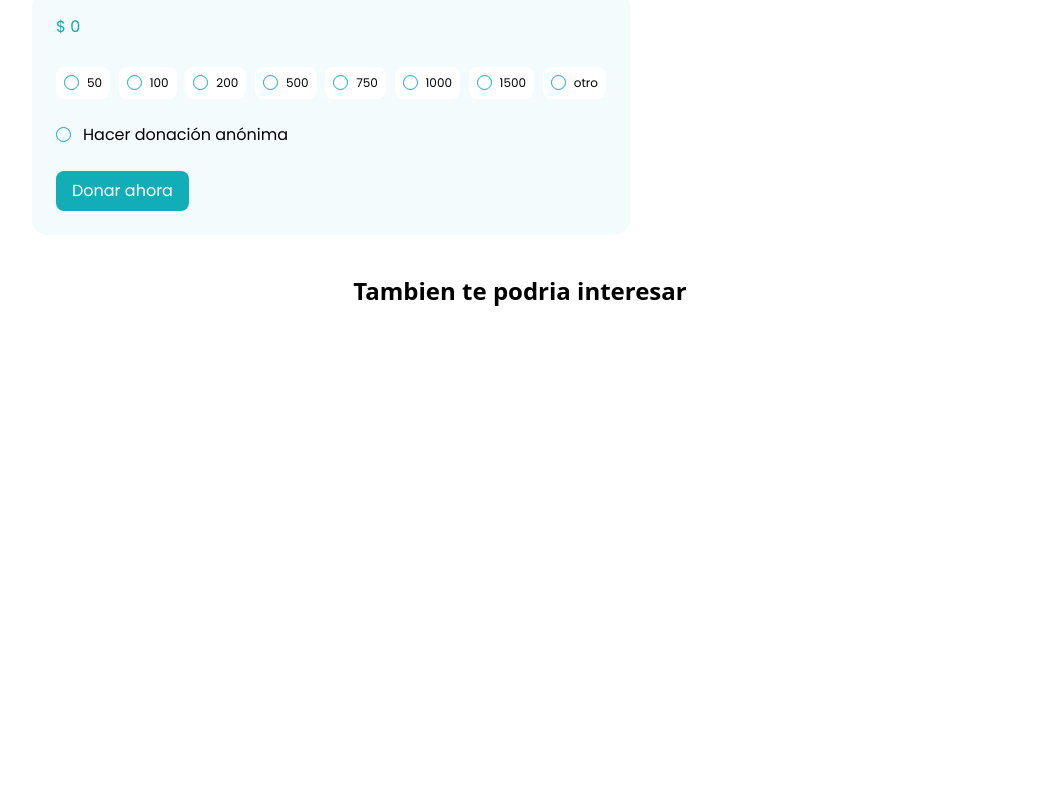
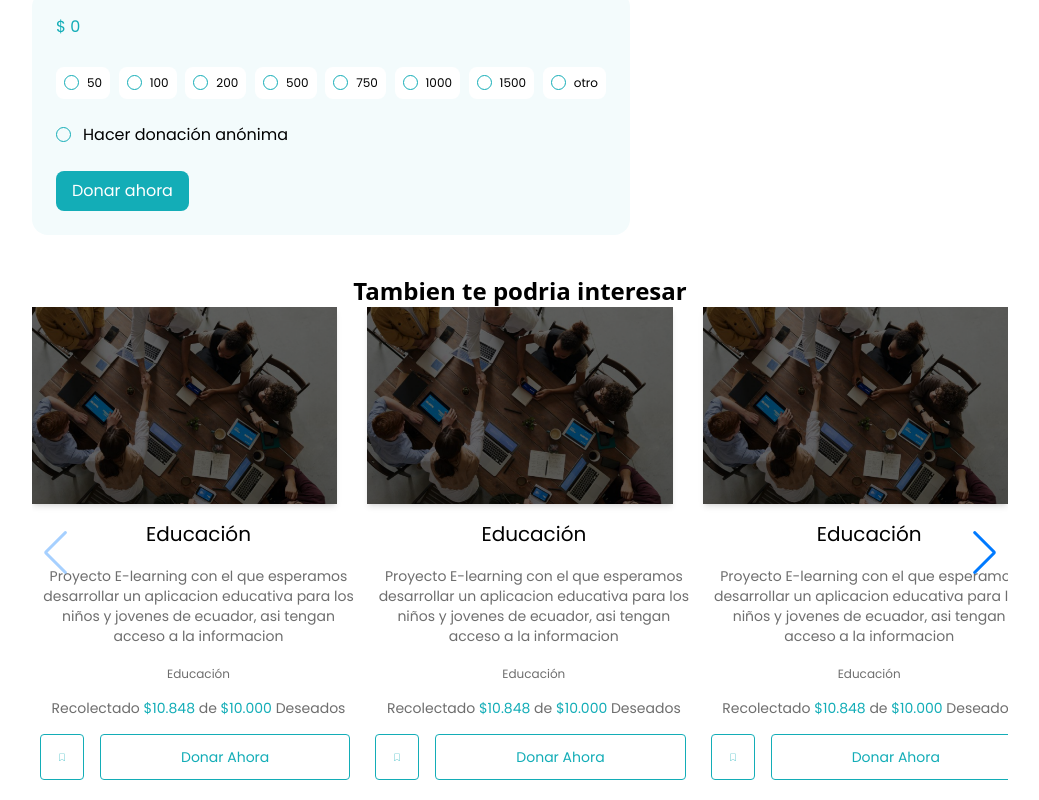
Before and after one commit to No-Country/s10-16-ft-node-react, a React (Vite) app in the folder frontend/: page /detail/1 in a window 1280 px wide. Shown: the part 968-1768 px from the top of the page, without its empty margins (120-1159 px from the left). Before the commit the page ends 1275 px from the top, so only its background shows below. Built offline with nearby package versions, Linux system fonts and the light colour scheme.

Commit message:
feat: update carousel cards

```diff
--- a/frontend/package.json
+++ b/frontend/package.json
@@ -18,6 +18,7 @@
 		"react-hook-form": "^7.45.4",
 		"react-icons": "^4.10.1",
 		"react-router-dom": "^6.15.0",
+		"swiper": "^10.2.0",
 		"zustand": "^4.4.1"
 	},
 	"devDependencies": {
--- a/frontend/src/components/CarouselCards.tsx
+++ b/frontend/src/components/CarouselCards.tsx
@@ -1,8 +1,100 @@
+import { Swiper, SwiperSlide } from 'swiper/react';
+
+// Import Swiper styles
+import 'swiper/css';
+import 'swiper/css/navigation';
+import 'swiper/css/pagination';
+
+// import required modules
+import { Navigation, FreeMode, Mousewheel, Keyboard } from 'swiper/modules';
+import { CardsHome } from './layout';
+import { BookmarkSimple } from '@phosphor-icons/react';
+import { home1 } from '../assets';
+
+type Cards  = {
+  img: string,
+  title: string,
+  text: string
+  subtitle: string
+};
 
 export const CarouselCards = () => {
+  const cards : Cards [] = [
+    {
+      img: home1,
+      title:'Educación',
+      text: 'Proyecto E-learning con el que esperamos desarrollar un aplicacion educativa para los niños y jovenes de ecuador, asi tengan acceso a la informacion',
+      subtitle: 'Educación',
+    },
+    {
+      img: home1,
+      title:'Educación',
+      text: 'Proyecto E-learning con el que esperamos desarrollar un aplicacion educativa para los niños y jovenes de ecuador, asi tengan acceso a la informacion',
+      subtitle: 'Educación',
+    },
+    {
+      img: home1,
+      title:'Educación',
+      text: 'Proyecto E-learning con el que esperamos desarrollar un aplicacion educativa para los niños y jovenes de ecuador, asi tengan acceso a la informacion',
+      subtitle: 'Educación',
+    },
+    {
+      img: home1,
+      title:'Educación',
+      text: 'Proyecto E-learning con el que esperamos desarrollar un aplicacion educativa para los niños y jovenes de ecuador, asi tengan acceso a la informacion',
+      subtitle: 'Educación',
+    },
+    {
+      img: home1,
+      title:'Educación',
+      text: 'Proyecto E-learning con el que esperamos desarrollar un aplicacion educativa para los niños y jovenes de ecuador, asi tengan acceso a la informacion',
+      subtitle: 'Educación',
+    },
+    {
+      img: home1,
+      title:'Educación',
+      text: 'Proyecto E-learning con el que esperamos desarrollar un aplicacion educativa para los niños y jovenes de ecuador, asi tengan acceso a la informacion',
+      subtitle: 'Educación',
+    },
+  ];
   return (
     <div className="w-full text-center">
       <h2 className="text-2xl font-bold">Tambien te podria interesar</h2>
+      <Swiper
+        slidesPerView={3}
+        spaceBetween={30}
+        navigation={true}
+        freeMode={true}
+        modules={[Navigation, FreeMode, Mousewheel, Keyboard]}
+        className="mySwiper"
+      >
+          {
+            cards.map((pass, index) =>(
+              <SwiperSlide key={index}>
+              <div className='' >
+                <img className='w-[333px] h-[197px] object-cover shadow-md ' src={pass.img} alt="" />
+                <div className="w-[333px] px-2 pb-5 flex flex-col justify-center items-start gap-4">
+                  <div className='w-[317px] h-[30px]  text-black font-Poppins text-xl font-normal mt-4'>{pass.title} </div>
+                  <div className='w-[317px] h-[84px] text-cards font-Poppins text-sm font-normal '>{pass.text} </div>
+                  <div className='w-[317px]  text-cards font-Poppins text-xs font-normal '>{pass.subtitle} </div>
+
+                  <span className="text-sm font-Poppins w-[317px]">
+                    <span className="text-cards ">Recolectado </span>
+                    <span className="text-primary ">$10.848 </span>
+                    <span className="text-cards ">de </span>
+                    <span className="text-primary"> $10.000</span>
+                    <span className="text-cards "> Deseados </span>
+                  </span>
+
+                  <div className='flex items-start gap-4 w-[317px] '>
+                    <button className='flex w-11 px-4 py-3 justify-center items-center gap-2.5  rounded border-[1px] border-[#13ADB7]'><BookmarkSimple className='text-primary text-xl' weight="thin" /></button>
+                    <button className='flex px-20 py-3 justify-center gap-2.5 rounded border-[1px] border-[#13ADB7] font-Poppins text-sm font-normal text-primary '>Donar Ahora</button>
+                  </div>
+                </div>
+              </div>
+        </SwiperSlide>
+            ))     }
+      </Swiper>
     </div>
   );
 };
--- a/frontend/src/components/layout/CardsHome.tsx
+++ b/frontend/src/components/layout/CardsHome.tsx
@@ -1,3 +1,4 @@
+import { Link } from 'react-router-dom';
 import { home1 } from '../../assets';
 import { BookmarkSimple } from '@phosphor-icons/react';
 
@@ -73,7 +74,7 @@ export const CardsHome = () => {
 
                 <div className='flex items-start gap-4 w-[317px] '>
                   <button className='flex w-11 px-4 py-3 justify-center items-center gap-2.5  rounded border-[1px] border-[#13ADB7]'><BookmarkSimple className='text-primary text-xl' weight="thin" /></button>
-                  <button className='flex px-20 py-3 justify-center gap-2.5 rounded border-[1px] border-[#13ADB7] font-Poppins text-sm font-normal text-primary '>Donar Ahora</button>
+                  <Link to="/detail/1" className='flex px-20 py-3 justify-center gap-2.5 rounded border-[1px] border-[#13ADB7] font-Poppins text-sm font-normal text-primary '>Donar Ahora</Link>
                 </div>
               </div>
             </div>
```
